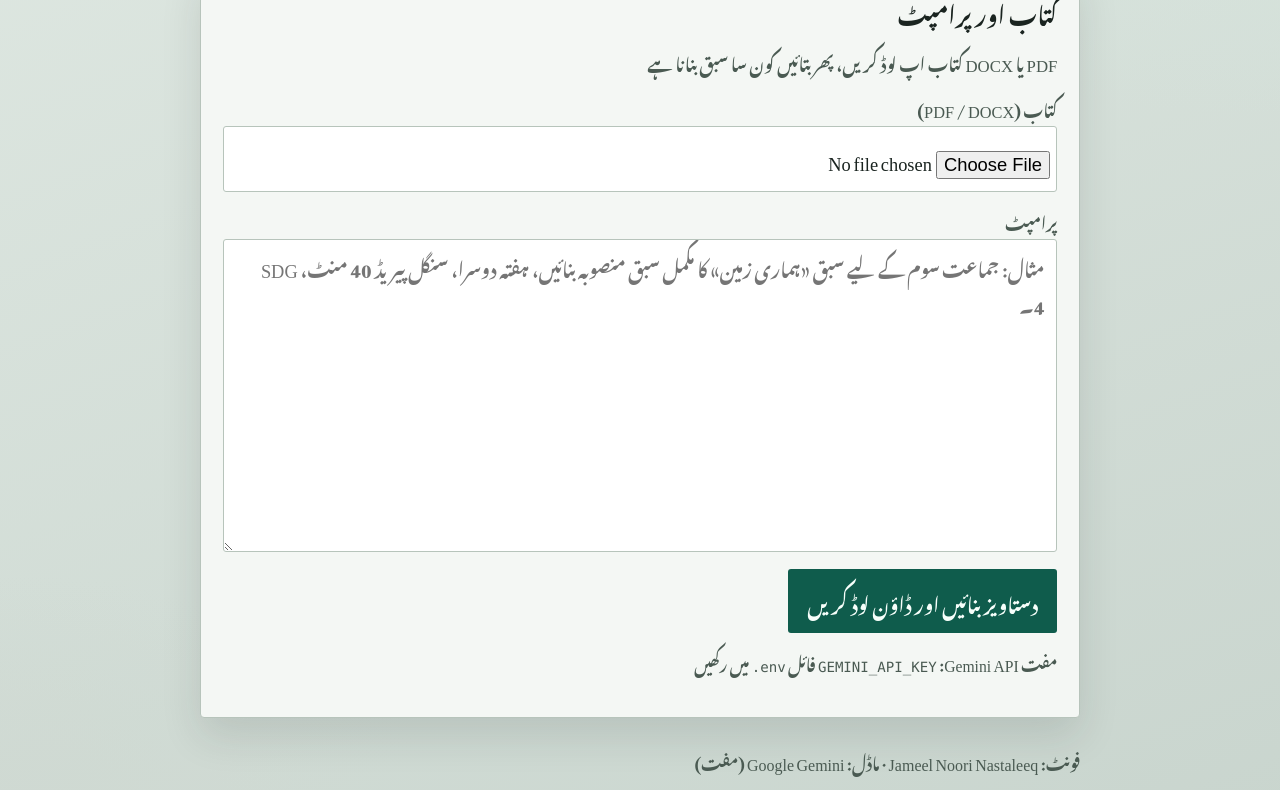
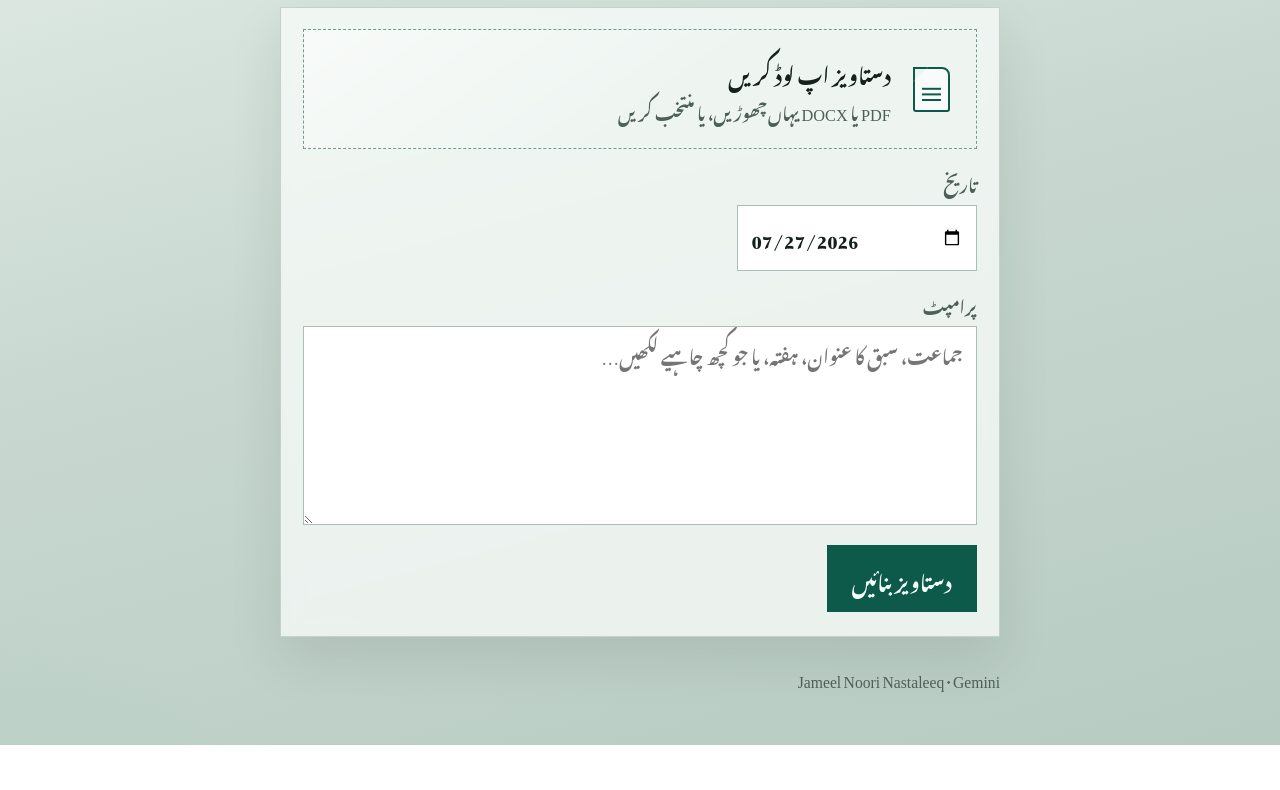
Before and after one commit to KashanAltaf/urdu-doc-filler, a plain HTML site: page app/static/index.html in a window 1280 px wide. Shown: the part 212-1002 px from the top of the page. After the commit the page ends 957 px from the top, so only its background shows below. Drawn offline with Linux system fonts and the light colour scheme; a web font is replaced by a local one.

Commit message:
UI Update Commit

```diff
--- a/app/static/app.js
+++ b/app/static/app.js
@@ -1,8 +1,18 @@
 (() => {
+  const uploadZone = document.getElementById("uploadZone");
   const bookFile = document.getElementById("bookFile");
+  const fileName = document.getElementById("fileName");
+  const lessonDate = document.getElementById("lessonDate");
   const promptBox = document.getElementById("promptBox");
   const generateBtn = document.getElementById("generateBtn");
   const generateStatus = document.getElementById("generateStatus");
+
+  // Default to today
+  const today = new Date();
+  const yyyy = today.getFullYear();
+  const mm = String(today.getMonth() + 1).padStart(2, "0");
+  const dd = String(today.getDate()).padStart(2, "0");
+  lessonDate.value = `${yyyy}-${mm}-${dd}`;
 
   function show(message, isError = false) {
     generateStatus.hidden = false;
@@ -10,12 +20,71 @@
     generateStatus.classList.toggle("error", isError);
   }
 
+  function setFileLabel(file) {
+    if (!file) {
+      fileName.hidden = true;
+      fileName.textContent = "";
+      uploadZone.classList.remove("has-file");
+      return;
+    }
+    fileName.hidden = false;
+    fileName.textContent = file.name;
+    uploadZone.classList.add("has-file");
+  }
+
+  function acceptFile(file) {
+    if (!file) return;
+    const name = (file.name || "").toLowerCase();
+    if (!(name.endsWith(".pdf") || name.endsWith(".docx"))) {
+      show("صرف PDF یا DOCX فائلیں قبول ہیں۔", true);
+      return;
+    }
+    const dt = new DataTransfer();
+    dt.items.add(file);
+    bookFile.files = dt.files;
+    setFileLabel(file);
+    show("", false);
+    generateStatus.hidden = true;
+  }
+
+  bookFile.addEventListener("change", () => {
+    const file = bookFile.files && bookFile.files[0];
+    setFileLabel(file || null);
+  });
+
+  ["dragenter", "dragover"].forEach((evt) => {
+    uploadZone.addEventListener(evt, (e) => {
+      e.preventDefault();
+      uploadZone.classList.add("is-drag");
+    });
+  });
+
+  ["dragleave", "drop"].forEach((evt) => {
+    uploadZone.addEventListener(evt, (e) => {
+      e.preventDefault();
+      uploadZone.classList.remove("is-drag");
+    });
+  });
+
+  uploadZone.addEventListener("drop", (e) => {
+    const file = e.dataTransfer && e.dataTransfer.files && e.dataTransfer.files[0];
+    acceptFile(file);
+  });
+
+  function formatDateForDoc(iso) {
+    if (!iso) return "";
+    const [y, m, d] = iso.split("-");
+    if (!y || !m || !d) return iso;
+    return `${d}/${m}/${y}`;
+  }
+
   async function generate() {
     const file = bookFile.files && bookFile.files[0];
     const prompt = (promptBox.value || "").trim();
+    const date = (lessonDate.value || "").trim();
 
     if (!file) {
-      show("پہلے کتاب (PDF یا DOCX) اپ لوڈ کریں۔", true);
+      show("پہلے دستاویز اپ لوڈ کریں۔", true);
       return;
     }
     if (!prompt) {
@@ -23,13 +92,14 @@
       return;
     }
 
-    show("کتاب پڑھ رہے ہیں، متعلقہ حصے ڈھونڈ رہے ہیں، اور سبق منصوبہ بنا رہے ہیں…");
+    show("دستاویز تیار ہو رہی ہے…");
     generateBtn.disabled = true;
 
     try {
       const body = new FormData();
       body.append("prompt", prompt);
       body.append("file", file, file.name);
+      if (date) body.append("date", formatDateForDoc(date));
 
       const res = await fetch("/api/rag-generate", { method: "POST", body });
       if (!res.ok) {
--- a/app/static/index.html
+++ b/app/static/index.html
@@ -3,46 +3,61 @@
 <head>
   <meta charset="UTF-8" />
   <meta name="viewport" content="width=device-width, initial-scale=1" />
-  <title>سبق کا منصوبہ — RAG</title>
+  <title>سبق کا منصوبہ</title>
+  <link rel="preconnect" href="https://fonts.googleapis.com" />
+  <link rel="preconnect" href="https://fonts.gstatic.com" crossorigin />
+  <link href="https://fonts.googleapis.com/css2?family=Noto+Nastaliq+Urdu:wght@400;600;700&display=swap" rel="stylesheet" />
   <link rel="stylesheet" href="/static/styles.css" />
 </head>
 <body>
   <div class="page">
     <header class="brand">
       <p class="brand-name">سبق کا منصوبہ</p>
-      <p class="brand-sub">کتاب اپ لوڈ کریں + پرامپٹ لکھیں — دستاویز خود تیار ہو گی</p>
+      <p class="brand-sub">کتاب، تاریخ، اور پرامپٹ — پھر دستاویز تیار کریں</p>
     </header>
 
-    <main class="flow">
-      <section class="step" id="ragSection">
-        <h2>کتاب اور پرامپٹ</h2>
-        <p class="hint">PDF یا DOCX کتاب اپ لوڈ کریں، پھر بتائیں کون سا سبق بنانا ہے</p>
+    <main class="composer" aria-label="سبق منصوبہ فارم">
+      <div class="upload-zone" id="uploadZone">
+        <input
+          type="file"
+          id="bookFile"
+          class="upload-input"
+          accept=".pdf,.docx,application/pdf,application/vnd.openxmlformats-officedocument.wordprocessingml.document"
+        />
+        <div class="upload-visual" aria-hidden="true">
+          <span class="upload-mark"></span>
+        </div>
+        <div class="upload-copy">
+          <p class="upload-title">دستاویز اپ لوڈ کریں</p>
+          <p class="upload-hint">PDF یا DOCX یہاں چھوڑیں، یا منتخب کریں</p>
+          <p class="upload-file" id="fileName" hidden></p>
+        </div>
+      </div>
 
-        <div class="field">
-          <label for="bookFile">کتاب (PDF / DOCX)</label>
-          <input type="file" id="bookFile" accept=".pdf,.docx,application/pdf,application/vnd.openxmlformats-officedocument.wordprocessingml.document" />
-        </div>
+      <div class="meta-row">
+        <label class="date-field" for="lessonDate">
+          <span class="field-label">تاریخ</span>
+          <input type="date" id="lessonDate" />
+        </label>
+      </div>
 
-        <div class="field" style="margin-top: 0.85rem">
-          <label for="promptBox">پرامپٹ</label>
-          <textarea
-            id="promptBox"
-            class="paste paste-main"
-            rows="8"
-            spellcheck="false"
-            placeholder="مثال: جماعت سوم کے لیے سبق «ہماری زمین» کا مکمل سبق منصوبہ بنائیں، ہفتہ دوسرا، سنگل پیریڈ 40 منٹ، SDG 4۔"
-          ></textarea>
-        </div>
+      <label class="prompt-field" for="promptBox">
+        <span class="field-label">پرامپٹ</span>
+        <textarea
+          id="promptBox"
+          rows="5"
+          spellcheck="false"
+          placeholder="جماعت، سبق کا عنوان، ہفتہ، یا جو کچھ چاہیے لکھیں…"
+        ></textarea>
+      </label>
 
-        <div class="actions inline-actions">
-          <button type="button" id="generateBtn" class="primary">دستاویز بنائیں اور ڈاؤن لوڈ کریں</button>
-        </div>
+      <div class="actions">
+        <button type="button" id="generateBtn" class="primary">دستاویز بنائیں</button>
         <p id="generateStatus" class="status" hidden></p>
-        <p class="hint api-hint">مفت Gemini API: <code>GEMINI_API_KEY</code> فائل <code>.env</code> میں رکھیں</p>
-      </section>
+      </div>
     </main>
 
-    <footer class="foot">فونٹ: Jameel Noori Nastaleeq · ماڈل: Google Gemini (مفت)</footer>
+    <footer class="foot">Jameel Noori Nastaleeq · Gemini</footer>
   </div>
   <script src="/static/app.js"></script>
 </body>
--- a/app/static/styles.css
+++ b/app/static/styles.css
@@ -1,14 +1,14 @@
 :root {
-  --ink: #1a2420;
-  --muted: #4a5a52;
-  --paper: #e8efe8;
-  --panel: #f4f7f4;
-  --line: #b7c4bb;
-  --accent: #0f5c4c;
-  --accent-hover: #0a4338;
-  --warn: #8a3b12;
-  --shadow: 0 18px 40px rgba(26, 36, 32, 0.12);
-  --font: "Jameel Noori Nastaleeq", "Jameel Noori Nastaliq", "Noto Nastaliq Urdu", serif;
+  --ink: #14201c;
+  --muted: #4d5f57;
+  --fog: #d7e3dc;
+  --panel: rgba(248, 252, 249, 0.78);
+  --line: #a9beb4;
+  --accent: #0d5a4a;
+  --accent-deep: #083f34;
+  --warn: #9a3d16;
+  --glow: rgba(13, 90, 74, 0.18);
+  --font: "Noto Nastaliq Urdu", "Jameel Noori Nastaleeq", "Jameel Noori Nastaliq", serif;
 }
 
 * { box-sizing: border-box; }
@@ -22,143 +22,224 @@ body {
   font-family: var(--font);
   color: var(--ink);
   background:
-    radial-gradient(1200px 600px at 100% 0%, #d5e4dc 0%, transparent 55%),
-    radial-gradient(900px 500px at 0% 100%, #cfd9d2 0%, transparent 50%),
-    linear-gradient(160deg, #dfe8e2, #c9d5ce);
+    radial-gradient(900px 520px at 88% -10%, #c5ddd2 0%, transparent 58%),
+    radial-gradient(700px 480px at -8% 110%, #b8cfc4 0%, transparent 52%),
+    linear-gradient(165deg, #e4eee8 0%, #c8d8d0 48%, #b7cbc2 100%);
   line-height: 1.9;
 }
 
 .page {
-  width: min(880px, calc(100% - 2rem));
+  width: min(720px, calc(100% - 2rem));
   margin: 0 auto;
-  padding: 2.5rem 0 3rem;
+  padding: 2.75rem 0 3.25rem;
 }
 
-.brand { margin-bottom: 2rem; }
+.brand {
+  margin-bottom: 1.75rem;
+  animation: rise 520ms ease both;
+}
 
 .brand-name {
   margin: 0;
-  font-size: clamp(2.2rem, 5vw, 3rem);
-  line-height: 1.4;
+  font-size: clamp(2.4rem, 6vw, 3.35rem);
+  font-weight: 700;
+  line-height: 1.35;
+  letter-spacing: -0.01em;
 }
 
 .brand-sub {
-  margin: 0.35rem 0 0;
+  margin: 0.4rem 0 0;
   color: var(--muted);
-  font-size: 1.15rem;
+  font-size: 1.12rem;
+  max-width: 28ch;
 }
 
-.flow { display: grid; gap: 1.25rem; }
-
-.step {
+.composer {
+  display: grid;
+  gap: 1.1rem;
+  padding: 1.35rem 1.4rem 1.5rem;
   background: var(--panel);
-  border: 1px solid var(--line);
-  border-radius: 4px;
-  padding: 1.25rem 1.35rem 1.4rem;
-  box-shadow: var(--shadow);
+  border: 1px solid color-mix(in srgb, var(--line) 70%, white);
+  backdrop-filter: blur(10px);
+  box-shadow: 0 22px 50px rgba(20, 32, 28, 0.1);
+  animation: rise 620ms 80ms ease both;
 }
 
-.step h2 {
-  margin: 0 0 0.85rem;
-  font-size: 1.45rem;
-  font-weight: 400;
+.upload-zone {
+  position: relative;
+  display: grid;
+  grid-template-columns: auto 1fr;
+  gap: 1rem;
+  align-items: center;
+  min-height: 7.5rem;
+  padding: 1.15rem 1.2rem;
+  border: 1.5px dashed color-mix(in srgb, var(--accent) 35%, var(--line));
+  background:
+    linear-gradient(145deg, rgba(255, 255, 255, 0.55), transparent 55%),
+    #eef5f1;
+  cursor: pointer;
+  transition: border-color 180ms ease, background 180ms ease, transform 180ms ease;
 }
 
-.hint {
-  margin: 0 0 0.85rem;
+.upload-zone:hover,
+.upload-zone:focus-within {
+  border-color: var(--accent);
+  background: #f4faf7;
+  transform: translateY(-1px);
+}
+
+.upload-zone.is-drag {
+  border-color: var(--accent);
+  background: #e7f4ee;
+  box-shadow: inset 0 0 0 1px var(--glow);
+}
+
+.upload-zone.has-file {
+  border-style: solid;
+  border-color: color-mix(in srgb, var(--accent) 55%, var(--line));
+}
+
+.upload-input {
+  position: absolute;
+  inset: 0;
+  opacity: 0;
+  cursor: pointer;
+}
+
+.upload-visual {
+  width: 3.1rem;
+  height: 3.1rem;
+  display: grid;
+  place-items: center;
+}
+
+.upload-mark {
+  width: 2.35rem;
+  height: 2.85rem;
+  border: 2px solid var(--accent);
+  border-radius: 3px 8px 3px 3px;
+  position: relative;
+  background: rgba(255, 255, 255, 0.65);
+}
+
+.upload-mark::before {
+  content: "";
+  position: absolute;
+  top: -2px;
+  left: -2px;
+  width: 0.85rem;
+  height: 0.85rem;
+  border-top: 2px solid var(--accent);
+  border-left: 2px solid var(--accent);
+  background: #eef5f1;
+  transform: rotate(0deg);
+  clip-path: polygon(0 0, 100% 0, 0 100%);
+}
+
+.upload-mark::after {
+  content: "";
+  position: absolute;
+  inset: auto 0.45rem 0.55rem;
+  height: 2px;
+  background: var(--accent);
+  box-shadow: 0 -0.35rem 0 var(--accent), 0 -0.7rem 0 var(--accent);
+}
+
+.upload-title {
+  margin: 0;
+  font-size: 1.28rem;
+  font-weight: 600;
+}
+
+.upload-hint {
+  margin: 0.15rem 0 0;
+  color: var(--muted);
+  font-size: 1.02rem;
+}
+
+.upload-file {
+  margin: 0.45rem 0 0;
+  color: var(--accent-deep);
+  font-size: 1.05rem;
+  word-break: break-word;
+  direction: ltr;
+  text-align: right;
+  unicode-bidi: plaintext;
+}
+
+.meta-row {
+  display: grid;
+  grid-template-columns: minmax(0, 240px);
+}
+
+.date-field,
+.prompt-field {
+  display: grid;
+  gap: 0.35rem;
+}
+
+.field-label {
   color: var(--muted);
   font-size: 1.05rem;
 }
 
-.field-grid {
-  display: grid;
-  gap: 0.75rem;
-}
-
-.field {
-  display: grid;
-  gap: 0.2rem;
-}
-
-.field label {
-  color: var(--muted);
-  font-size: 1.02rem;
-}
-
-.field input,
-.field textarea,
-.paste {
+.date-field input,
+.prompt-field textarea {
   width: 100%;
   border: 1px solid var(--line);
-  border-radius: 3px;
   background: #fff;
   color: var(--ink);
   font-family: var(--font);
-  font-size: 1.15rem;
-  padding: 0.5rem 0.75rem;
+  font-size: 1.12rem;
+  padding: 0.55rem 0.8rem;
   direction: rtl;
   text-align: right;
+  transition: border-color 160ms ease, box-shadow 160ms ease;
 }
 
-.field textarea,
-.paste {
+.date-field input {
+  direction: ltr;
+  text-align: left;
+  min-height: 2.85rem;
+  color-scheme: light;
+}
+
+.prompt-field textarea {
+  min-height: 8.5rem;
   resize: vertical;
-  min-height: 4.5rem;
   line-height: 2;
 }
 
-.field input:focus,
-.field textarea:focus,
-.paste:focus {
-  outline: 2px solid color-mix(in srgb, var(--accent) 45%, white);
+.date-field input:focus,
+.prompt-field textarea:focus {
+  outline: none;
   border-color: var(--accent);
-}
-
-.activity {
-  border-top: 1px solid var(--line);
-  padding-top: 0.9rem;
-  margin-top: 0.9rem;
-}
-
-.activity:first-child {
-  border-top: none;
-  padding-top: 0;
-  margin-top: 0;
-}
-
-.activity h3 {
-  margin: 0 0 0.55rem;
-  font-size: 1.2rem;
-  font-weight: 400;
-  color: var(--accent);
+  box-shadow: 0 0 0 3px var(--glow);
 }
 
 .actions {
   display: flex;
   flex-wrap: wrap;
-  gap: 0.75rem;
+  gap: 0.75rem 1rem;
   align-items: center;
-}
-
-.primary,
-.ghost {
-  font-family: var(--font);
-  font-size: 1.2rem;
-  border-radius: 3px;
-  padding: 0.5rem 1.2rem;
-  cursor: pointer;
-  transition: background 160ms ease, transform 160ms ease, border-color 160ms ease;
+  margin-top: 0.15rem;
 }
 
 .primary {
-  color: #f7fffb;
+  font-family: var(--font);
+  font-size: 1.25rem;
+  color: #f4fffb;
   background: var(--accent);
   border: none;
+  padding: 0.55rem 1.55rem;
+  cursor: pointer;
+  transition: background 160ms ease, transform 160ms ease, box-shadow 160ms ease;
 }
 
 .primary:hover:not(:disabled) {
-  background: var(--accent-hover);
+  background: var(--accent-deep);
   transform: translateY(-1px);
+  box-shadow: 0 10px 22px rgba(8, 63, 52, 0.22);
 }
 
 .primary:disabled {
@@ -166,62 +247,46 @@ body {
   cursor: not-allowed;
 }
 
-.ghost {
-  color: var(--accent);
-  background: transparent;
-  border: 1px solid var(--line);
-}
-
-.ghost:hover {
-  border-color: var(--accent);
-  background: var(--paper);
-}
-
 .status {
-  flex-basis: 100%;
-  margin: 0.25rem 0 0;
+  margin: 0;
   color: var(--muted);
+  font-size: 1.05rem;
+  flex: 1 1 12rem;
 }
 
 .status.error { color: var(--warn); }
 
 .foot {
-  margin-top: 1.75rem;
+  margin-top: 1.6rem;
   color: var(--muted);
-  font-size: 1rem;
+  font-size: 0.98rem;
+  animation: rise 700ms 140ms ease both;
 }
 
-.paste-main {
-  min-height: 10rem;
-  margin-bottom: 0.85rem;
-}
-
-.inline-actions {
-  margin-top: 0.25rem;
-}
-
-.field input[type="file"] {
-  padding: 0.55rem 0.4rem;
-  background: #fff;
-  cursor: pointer;
-}
-
-.api-hint {
-  margin-top: 0.85rem;
-  font-size: 0.98rem;
-}
-
-.api-hint code {
-  font-family: ui-monospace, Consolas, monospace;
-  font-size: 0.9em;
-  direction: ltr;
-  unicode-bidi: isolate;
+@keyframes rise {
+  from {
+    opacity: 0;
+    transform: translateY(10px);
+  }
+  to {
+    opacity: 1;
+    transform: translateY(0);
+  }
 }
 
 @media (max-width: 560px) {
   .page {
-    width: min(100% - 1.25rem, 880px);
-    padding-top: 1.5rem;
+    width: min(100% - 1.25rem, 720px);
+    padding-top: 1.6rem;
   }
-  .step { padding: 1rem; }
+
+  .composer { padding: 1.05rem; }
+
+  .upload-zone {
+    grid-template-columns: 1fr;
+    justify-items: start;
+    min-height: 0;
+  }
+
+  .meta-row { grid-template-columns: 1fr; }
 }
```
Also changed, not shown: 1 other file.
